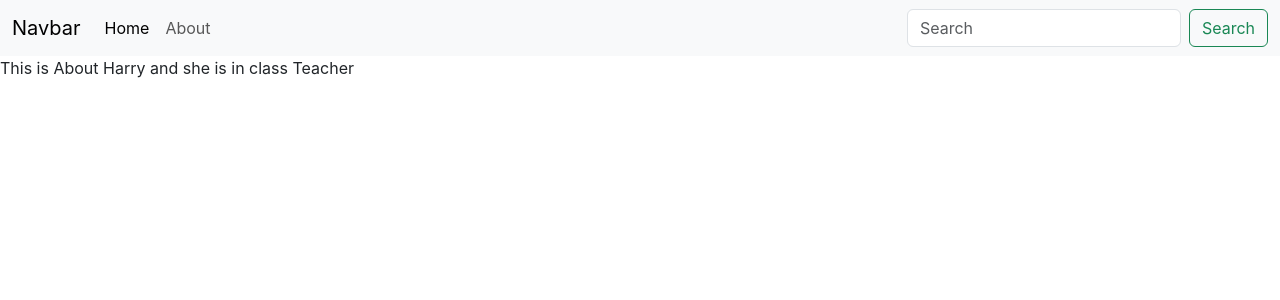
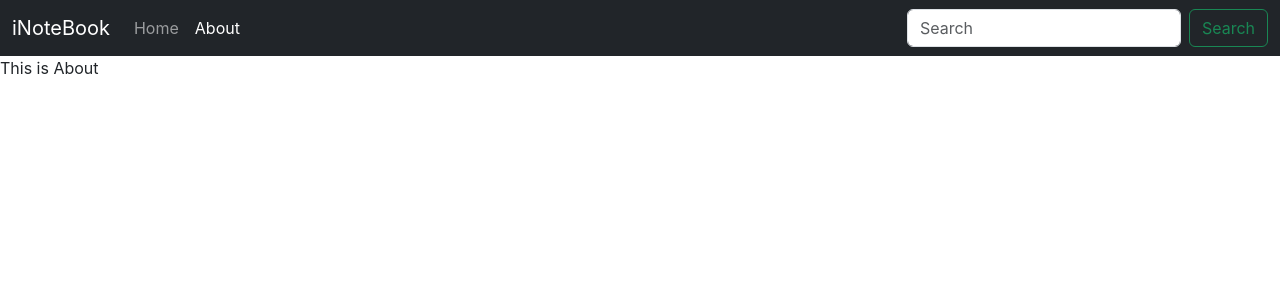
Before and after one commit to AshwithaOkkerla/iNoteBook, a React (Create React App) app: page /about in a window 1280 px wide. Shown: the top 300 px of the page. Built offline with nearby package versions, Linux system fonts and the light colour scheme.

Commit message:
added active function to navbar

```diff
--- a/src/components/About.js
+++ b/src/components/About.js
@@ -1,15 +1,12 @@
 import React from 'react'
-import { useContext,useEffect } from 'react'
-import NoteContext from '../context/notes/NoteContext'
+// import { useContext,useEffect } from 'react'
+// import NoteContext from '../context/notes/NoteContext'
 
 const About = () => {
-	const a = useContext(NoteContext)
-	useEffect(()=>{
-		a.update()
-	},[])
+
   return (
 	<div>
-	This is About {a.state.name} and she is in class {a.state.class}
+	This is About
 	</div>
   )
 }
--- a/src/components/Navbar.js
+++ b/src/components/Navbar.js
@@ -1,13 +1,22 @@
 import React from "react";
-import { Link } from "react-router-dom";
+import { Link,useLocation } from "react-router-dom";
+import { useEffect } from 'react';
+
+
+
 
 const Navbar = () => {
+	let location = useLocation();
+	useEffect(() => {
+		// Google Analytics
+		console.log(location.pathname)
+	}, [location]);
   return (
     <div>
-      <nav className="navbar navbar-expand-lg bg-body-tertiary">
+      <nav className="navbar navbar-expand-lg navbar-dark bg-dark">
         <div className="container-fluid">
           <Link className="navbar-brand" to="#">
-            Navbar
+            iNoteBook
           </Link>
           <button
             className="navbar-toggler"
@@ -23,12 +32,12 @@
           <div className="collapse navbar-collapse" id="navbarSupportedContent">
             <ul className="navbar-nav me-auto mb-2 mb-lg-0">
               <li className="nav-item">
-                <Link className="nav-link active" aria-current="page" to="/">
+                <Link className={`nav-link ${location.pathname==="/" ? "active": ""}`} aria-current="page" to="/">
                   Home
                 </Link>
               </li>
               <li className="nav-item">
-                <Link className="nav-link" to="/about">
+                <Link className={`nav-link ${location.pathname==="/about" ? "active": ""}`} to="/about">
                   About
                 </Link>
               </li>
--- a/src/context/notes/NoteState.js
+++ b/src/context/notes/NoteState.js
@@ -1,24 +1,12 @@
 
 import NoteContext from "./NoteContext";
-import { useState } from "react";
+// import { useState } from "react";
 const NoteState = (props) => {
 
-	const s1 = {
-		"name":"Ashwitha",
-		"class":"3"
-	}
-	const [state,setState] = useState(s1);
-	const update = () =>{
-		setTimeout(()=>{
-			setState({
-				"name":"Harry",
-				"class":"Teacher"
-			})
-		},1000);
-	}
+
   return(
 
-	<NoteContext.Provider value={{state,update}}>
+	<NoteContext.Provider value={{}}>
 	{props.children}
 	</NoteContext.Provider>
   )
```
